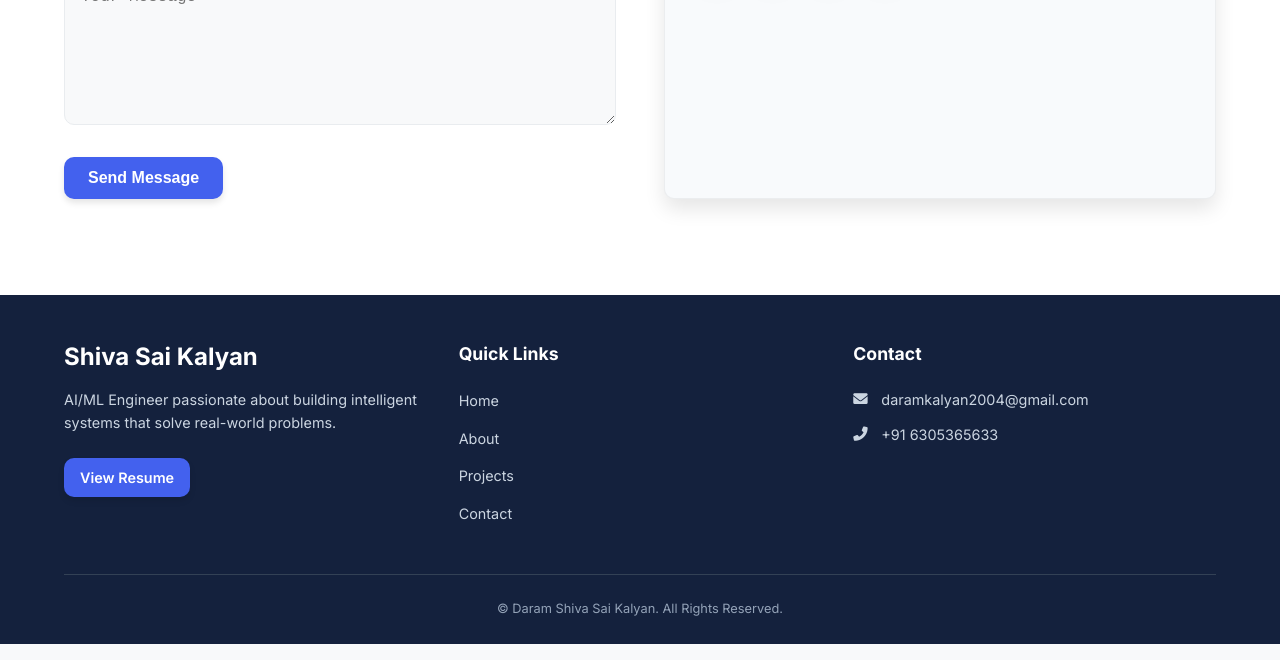
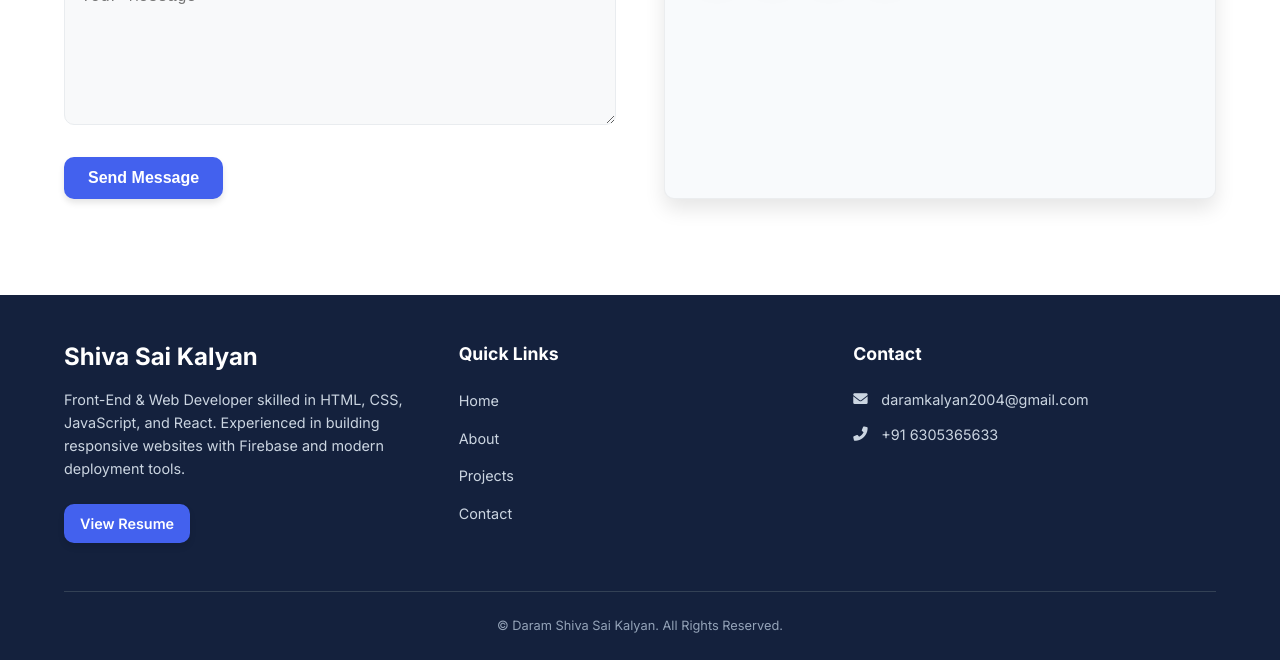
Before and after one commit to DSSKalyan2004/portfolio, a plain HTML site: page index.html in a window 1280 px wide. Shown: the part 4510-5170 px from the top of the page. Drawn offline with nearby package versions, Linux system fonts and the light colour scheme; a script that the page names is missing.

Commit message:
Initial commit - Portfolio Website

```diff
--- a/index.html
+++ b/index.html
@@ -455,7 +455,7 @@
           <div class="contact-social">
             <h4>Connect With Me</h4>
             <div class="social-links">
-              <a href="https://www.linkedin.com/in/daram-shiva-sai-kalyan-4600a328" target="_blank"
+              <a href="https://www.linkedin.com/in/daram-shiva-sai-kalyan-4600a3281/" target="_blank"
                 aria-label="LinkedIn"><i class="fab fa-linkedin-in"></i></a>
               <a href="https://github.com/DSSKalyan2004" target="_blank" aria-label="GitHub"><i
                   class="fab fa-github"></i></a>
@@ -475,7 +475,8 @@
       <div class="footer-content">
         <div class="footer-about">
           <h3>Shiva Sai Kalyan</h3>
-          <p>AI/ML Engineer passionate about building intelligent systems that solve real-world problems.</p>
+          <p>Front-End & Web Developer skilled in HTML, CSS, JavaScript, and React.
+Experienced in building responsive websites with Firebase and modern deployment tools.</p>
           <a href="https://drive.google.com/file/d/1rfDiHO1ZzjPDS9nBtO1c2TQdmOy5Gd3J/view?usp=sharing" target="_blank"
             class="btn btn-small">View Resume</a>
         </div>
```
